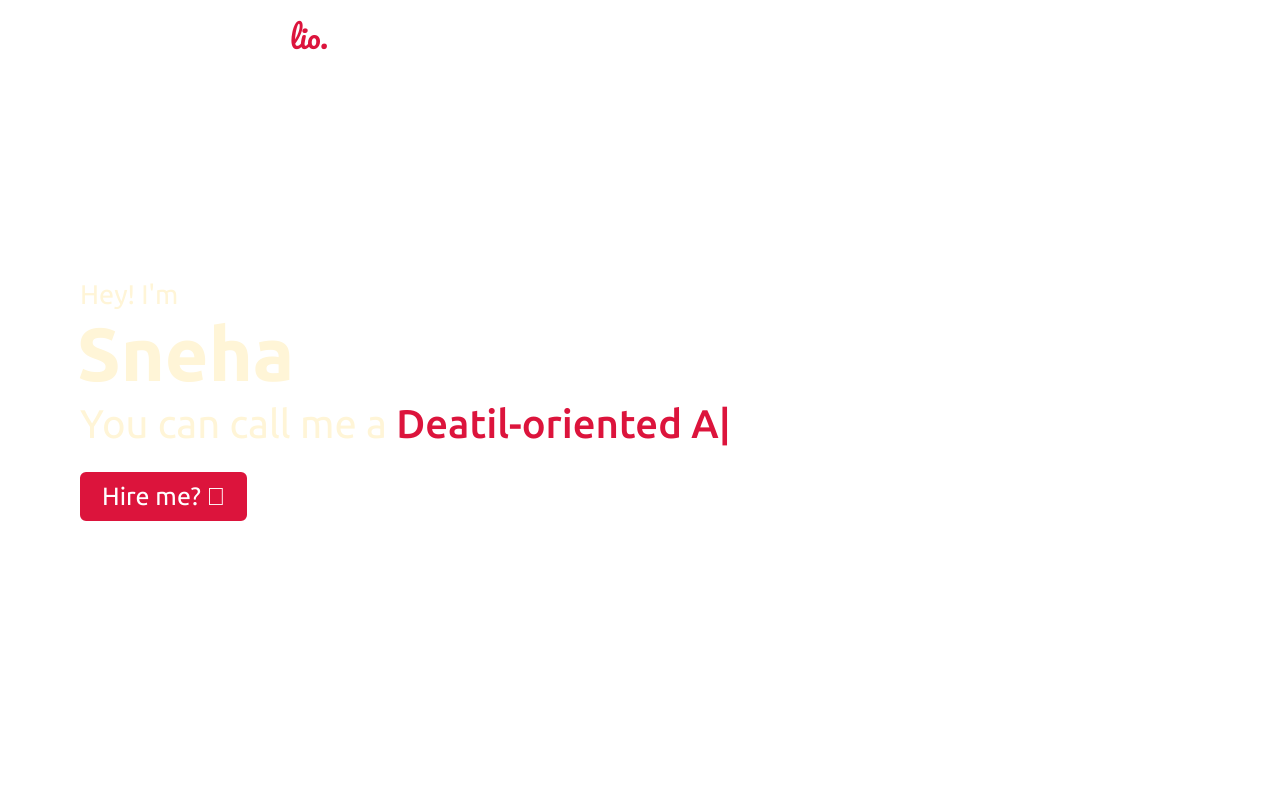
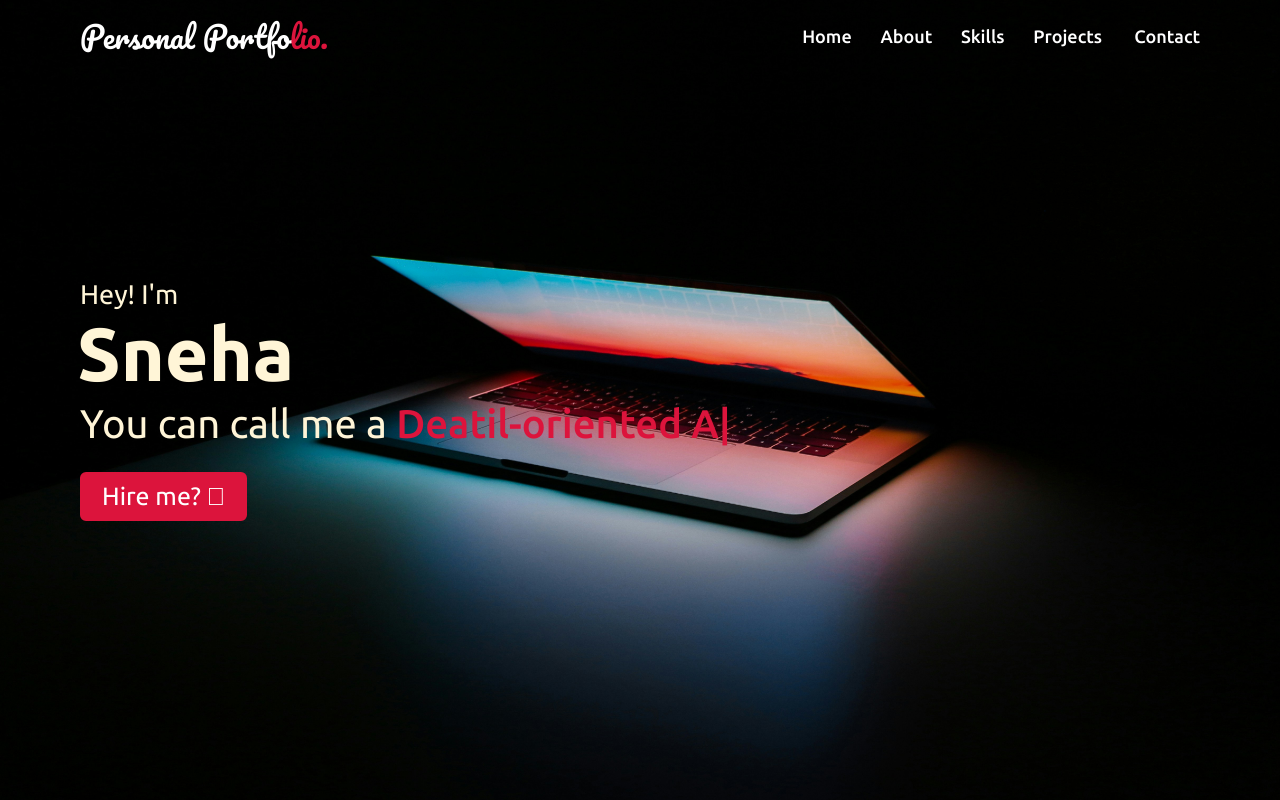
Before and after one commit to Sneha-Pulse/snehap, a plain HTML site: page index.html in a window 1280 px wide. Shown: the top 800 px of the page. Drawn offline with nearby package versions, Linux system fonts and the light colour scheme; files whose address does not match are found by name.

Commit message:
style.css

```diff
--- a/style.css
+++ b/style.css
@@ -117,7 +117,7 @@ html {
 /* Home Section Styling */
 .home {
   display: flex;
-  background: url(images/bannernew.jpg) no-repeat center;
+  background: url(https://github.com/Sneha-Pulse/snehap/blob/main/bannernew.jpg) no-repeat center;
   height: 100vh;
   background-size: cover;
   background-attachment: fixed;
```
